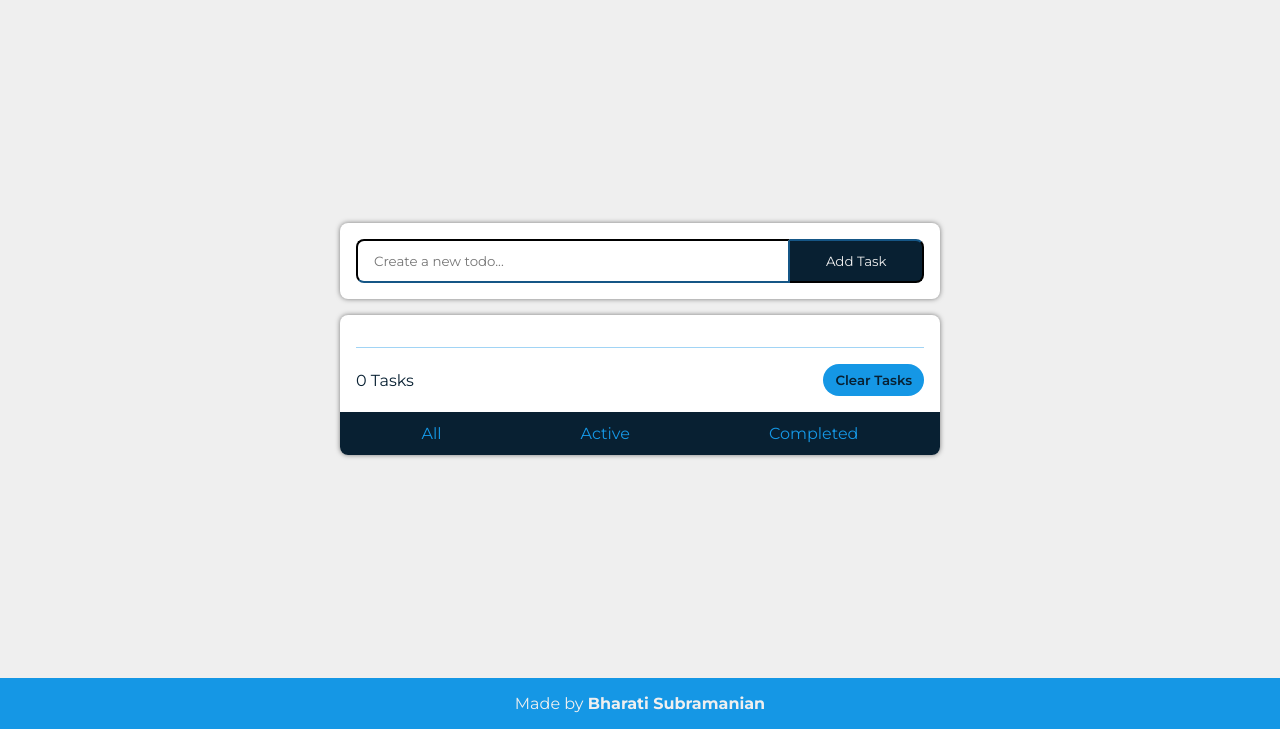
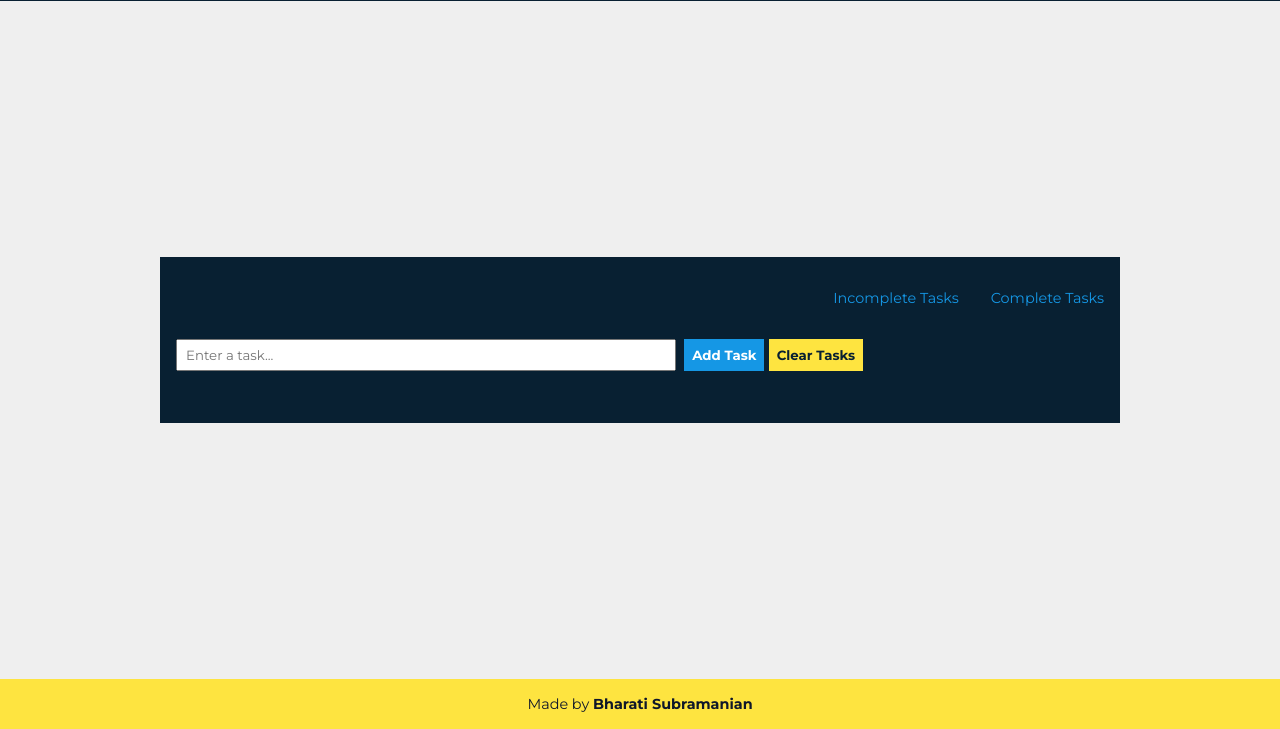
Before and after one commit to bharati-21/javascript-todo, a plain HTML site: page index.html in a window 1280 px wide. Shown: the part 71-800 px from the top of the page. Drawn offline with Linux system fonts and the light colour scheme.

Commit message:
refactored styles: edited structure UI

```diff
--- a/index.html
+++ b/index.html
@@ -9,51 +9,54 @@
         <link rel="preconnect" href="https://fonts.gstatic.com" crossorigin>
         <link href="https://fonts.googleapis.com/css2?family=Montserrat:ital,wght@0,300;0,400;0,500;0,600;0,700;1,300;1,400;1,500;1,600;1,700&display=swap" rel="stylesheet">
 
+        <link rel="stylesheet" href="https://use.fontawesome.com/releases/v5.15.4/css/all.css" integrity="sha384-DyZ88mC6Up2uqS4h/KRgHuoeGwBcD4Ng9SiP4dIRy0EXTlnuz47vAwmeGwVChigm" crossorigin="anonymous">
+
         <link rel="stylesheet" href="./src/styles.css">
 
         <title>My Todos</title>
     </head>
-    <body class="light-theme">
-        <div id="todo-wrapper">
+    <body>
+        <div id="body-wrapper">
             <header class="hero">
-                <p class="hero-date"></p>
-                <h1 class="hero-head head">My Todo List</h1>
-                <label class="theme-toggler"></label>
+                <h1 class="hero-heading">
+                    My Todo List
+                </h1>
+                <!-- <label class="theme-toggler" for="theme-toggle-checkbox">
+                    <input type="checkbox" name="theme-toggle-checkbox" data-theme="light" id="theme-toggle-checkbox">
+                    <span class="theme-slider">
+                    </span>
+                </label> -->
             </header>
-
-            <main class="todos-main todo-container">
+            <main class="main">
                 <section class="todo-list-header">
-                    <input type="text" id="task-input" class="task-input todo-input-element" placeholder="Create a new todo...">
-                    <button class="btn-add-task todo-input-element" id="btn-add-task">
-                        Add Task
-                    </button>
+                    <article class="todo-date-active-tasks">
+                        <p class="todo-date"></p>
+                        <p class="todo-active"></p>
+                    </article>
+                    <article class="todo-filters">
+                        <a href="#" class="todo-incomplete">Incomplete Tasks</a>
+                        <a href="#" class="todo-complete">Complete Tasks</a>
+                    </article>
                 </section>
                 <section class="todo-list-main">
-                    <article class="todo-empty-message"></article>
-                    </article>
-                    <ul class="todo-list">
-                    </ul>
-                    <article class="todo-info">
-                        <p class="todo-items-left">
-                            <span class="num-pending-tasks"></span>
-                            Tasks
-                        </p>
-                        <button class="btn-clear-tasks">Clear Tasks</button>
-                    </article>
-                    <article class="todo-list-footer">
-                        <a href="" class="todos-all">All</a>
-                        <a href="" class="todos-active">Active</a>
-                        <a href="" class="todos-completed">Completed</a>
+                    <form id="todo-form" method="put">
+                        <input type="text" name="todo-task" placeholder="Enter a task..." id="todo-task" class="todo-task" required>
+                        <input type="submit" class="btn-add-task" value="Add Task"/>
+                        <input type="reset" class="btn-clear-tasks" value="Clear Tasks">
+                    </form>
+                    <article class="list-container">
+                        <ul class="todo-list"></ul>
                     </article>
                 </section>
             </main>
-            <footer class="todo-footer">
-                Made by <strong class="author">
-                    Bharati Subramanian
-                </strong>
+            <footer class="footer">
+                Made by <strong>Bharati Subramanian</strong>
             </footer>
         </div>
 
+        <script src="./src/todo-list-header.js"></script>
+        <script src="./src/add-task.js"></script>
         <script src="./src/script.js"></script>
+
     </body>
 </html>
--- a/src/styles.css
+++ b/src/styles.css
@@ -6,19 +6,23 @@
     --light-theme-todo-list-background: #fff;
 
     --dark-theme-background-color: #0F172A;
-    --dark-theme-primary-color: #FEE440
+    --dark-theme-primary-color: #FEE440;
 }
 
 html {
+    box-sizing: border-box;
     font-family: 'Montserrat', sans-serif;
-    box-sizing: border-box;
 }
 
-*, *::after, *::before {
+* {
     font-family: inherit;
     box-sizing: inherit;
     padding: 0;
     margin: 0;
+}
+
+*::after, *::before {
+    box-sizing: inherit;
 }
 
 /* UTILITY CLASSES */
@@ -34,183 +38,220 @@ ul {
 
 a {
     text-decoration: none;
+    color: var(--light-theme-primary-color);
+}
+
+a,a:active, a:visited {
+    color: var(--light-theme-primary-color);
 }
 
 button {
     cursor: pointer;
 }
 
-body.light-theme a , body.light-theme a:visited {
-    color: var(--light-theme-primary-color);
+#body-wrapper {
+    min-height: 100vh;
+    display: flex;
+    /* align-items: center; */
+    flex-direction: column;
+    justify-content: space-between;
 }
 
-body.dark-theme a , body.dark-theme a:visited {
-    color: var(--dark-theme-primary-color);
-}
-
-body.light-theme {
+body {
     background-color: var(--light-theme-background-color);
     color: var(--light-theme-primary-color);
 }
 
-body.dark-theme {
-    background-color: var(--dark-theme-background-color);
-    color: var(--dark-theme-primary-color);
-}
-
-#todo-wrapper {
-    display: flex;
-    flex-direction: column;
-    justify-content: space-between;
-    align-items: center;
-
-    min-height: 100vh;
-    width: 100%;
-    text-align: center;
-}
-
-body.light-theme header.hero {
-    background-color: var(--light-theme-primary-color);
-    color: var(--light-theme-background-color);
-}
-
 header.hero {
-    padding: 1rem;
-    width: 100%;
-    max-height: 10vh;
     display: flex;
     justify-content: space-between;
     align-items: center;
+    padding: 1rem 2rem;
+    border-bottom: 1px solid var(--light-theme-secondary-color);
 }
 
-.todos-main {
-    margin: 1rem auto;
-    width: 100%;
-    max-width: 600px;
+/* Theme Toggle */
+label.theme-toggler {
+    position: relative;
+    display: flex;
+    width: 3rem;
+    justify-content: space-between;
+    height: 1.5rem;
 }
 
-body.light-theme .todo-list-header, body.light-theme .todo-list-main {
-    background-color: var(--light-theme-todo-list-background);
-
-    box-shadow: 0px 0px 5px rgba(0,0,0,0.5)
-
+#theme-toggle-checkbox {
+    opacity: 0;
+    width: 0;
+    height: 0;
 }
 
-.todos-main .todo-list-header {
-    margin-bottom: 1rem;
-    display: flex;
-    padding: 1rem;
-    border-radius: 0.5rem;
-    -webkit-border-radius: 0.5rem;
-    -moz-border-radius: 0.5rem;
-    -ms-border-radius: 0.5rem;
-    -o-border-radius: 0.5rem;
+.fas {
+    position: absolute;
 }
 
-.todo-list-header .todo-input-element {
-    padding: 0.75rem 1rem;
+span.theme-slider {
+    position: absolute;
+    cursor: pointer;
+    top: 0;
+    right: 0;
+    left: 0;
+    bottom: 0;
+    border-radius: 1rem;
+    background-color: #adb3b9;
+    transition: all 0.6s;
+    -webkit-transition: all 0.6s;
+    -moz-transition: all 0.6s;
+    -ms-transition: all 0.6s;
+    -o-transition: all 0.6s;
 }
 
-body.light-theme .btn-add-task {
-    background-color: var(--light-theme-secondary-color);
-    color: var(--light-theme-background-color);
-}
-
-body.light-theme .todo-list-header .todo-input-element {
-    border-color: var(--light-theme-secondary-color);
-    outline:none;
-}
-
-.todo-list-header .btn-add-task {
-    flex: 1;
-    border-left: none;
-    border-top-right-radius: 0.5rem;
-    border-bottom-right-radius: 0.5rem;
-}
-
-.todo-list-header .task-input {
-    flex:4;
-    border-top-left-radius: 0.5rem;
-    border-bottom-left-radius: 0.5rem;
-}
-
-.todo-list-main {
-    border-radius: 0.5rem;
-    -webkit-border-radius: 0.5rem;
-    -moz-border-radius: 0.5rem;
-    -ms-border-radius: 0.5rem;
-    -o-border-radius: 0.5rem;
-    padding-top: 1rem;
-}
-
-
-
-.todo-list-main .todo-info .btn-clear-tasks {
-    padding: 0.5rem 0.75rem;
+span.theme-slider::before {
+    background-color: #1597E5;
+    width: 1.5rem;
+    height: 1.5rem;
+    top: 0;
+    right: 0;
     border-radius: 1rem;
-    outline: none;
-    border: none;
+    content:"";
+    position: absolute;
     -webkit-border-radius: 1rem;
     -moz-border-radius: 1rem;
     -ms-border-radius: 1rem;
     -o-border-radius: 1rem;
+    transition: all 0.5s;
+    -webkit-transition: all 0.5s;
+    -moz-transition: all 0.5s;
+    -ms-transition: all 0.5s;
+    -o-transition: all 0.5s;
 }
 
-body.light-theme .todo-list-main .todo-info .btn-clear-tasks {
-    background-color: var(--light-theme-primary-color);
-    color: var(--light-theme-secondary-color);
-    font-weight: 550;
+#theme-toggle-checkbox:checked + span.theme-slider {
+    background-color: var(--light-theme-secondary-color);
 }
 
-.todo-list {
-    padding: 1rem 1rem 0 1rem;
+#theme-toggle-checkbox:checked + span.theme-slider::before {
+    transform: translateX(-1.5rem);
+    -webkit-transform: translateX(-1.5rem);
+    -moz-transform: translateX(-1.5rem);
+    -ms-transform: translateX(-1.5rem);
+    -o-transform: translateX(-1.5rem);
+    background-color: var(--light-theme-primary-color);
 }
 
-body.light-theme .todo-list, body.light-theme .todo-info  {
-    color: var(--light-theme-secondary-color);
+main.main {
+    background-color: var(--light-theme-secondary-color);
+    padding: 1rem;
+    margin: 2rem;
+    width: 95%;
+    max-width: 960px;
+    align-self: center;
 }
 
-.todo-list li {
+.todo-list-header {
     display: flex;
     justify-content: space-between;
-    padding: 1rem 0;
-    border-top: 1px solid ;
+    margin-bottom: 2rem;
+    padding-top: 1rem;
 }
 
-body.light-theme .todo-list li {
-    border-top-color: rgba(21, 149, 229, 0.4);
+.todo-list-header .todo-date-active-tasks {
+    display: flex;
+    flex: 2.5;
+    flex-direction: column;
 }
 
-.todo-list-main .todo-info {
+.todo-list-header .todo-active {
+    color: var(--dark-theme-primary-color);
+    font-size: 0.8rem;
+}
+
+.todo-list-header .todo-filters {
+    flex: 1.5;
+    font-size: 0.9rem;
     display: flex;
-    margin: 0 1rem;
-    padding: 1rem 0;
+    justify-content: flex-end;
+    gap: 0 2rem;
+    flex-wrap: wrap;
+}
+
+.todo-filters > * {
+    cursor: pointer;
+}
+
+#todo-form {
+    width: 100%;
+}
+
+.todo-task {
+    width: 100%;
+    max-width: 500px;
+    padding: 0.5rem;
+    height: 2rem;
+    margin: 0 0.25rem 0.25rem 0;
+}
+
+.btn-add-task, .btn-clear-tasks {
+    padding: 0.5rem;
+    font-weight: bold;
+    height: 2rem;
+    cursor: pointer;
+}
+
+.btn-add-task {
+    background-color: var(--light-theme-primary-color);
+    color:#fff;
+    border:none;
+}
+
+.btn-clear-tasks {
+    background-color: var(--dark-theme-primary-color);
+    color:var(--light-theme-secondary-color);
+    border:none;
+}
+
+ul.todo-list {
+    margin: 2rem 0 1rem 0;
+}
+
+li.todo-list-item {
+    display: flex;
+    flex-direction: row;
     justify-content: space-between;
     align-items: center;
+    padding: 0.75rem 0.25rem;
+    border-top: 1px solid #787878;
 }
 
-body.light-theme .todo-list-main .todo-info {
-    border-top: 1px solid rgba(21, 149, 229, 0.4);
+li.todo-list-item.active, li.todo-list-item.active i.fas:hover  {
+    color: #69e451;
 }
 
-.todo-list-footer {
-    border-bottom-left-radius: 0.5rem;
-    border-bottom-right-radius: 0.5rem;
-    padding: 0.75rem;
-    display: flex;
-    justify-content: space-around;
+li.todo-list-item:last-child {
+    margin-bottom: 0;
+    border-bottom: 1px solid #787878;
 }
 
-
-body.light-theme .todo-list-footer {
-    background-color: var(--light-theme-secondary-color);
-    color: var(--light-theme-background-color);
+li.todo-list-item i.fas {
+    color: #787878;
 }
 
-body.light-theme footer {
-    background-color: var(--light-theme-primary-color);
-    color: var(--light-theme-background-color);
-    width: 100%;
+li.todo-list-item p * {
+    display: inline-block;
+    position: relative;
+}
+
+p.todo-checkbox-item i.fas.fa-check-circle{
+    margin-right: 0.25rem;
+}
+
+a.todo-checkbox-item.checked + span.todo-item {
+    text-decoration: line-through;
+}
+
+footer.footer {
     padding: 1rem;
-    max-height: 10vh;
+    text-align: center;
+    font-size: 0.9rem;
+    color: var(--dark-theme-background-color);
+    background-color: var(--dark-theme-primary-color);
 }
```
Also changed, not shown: src/todos.js (added, +10 -0 lines).
